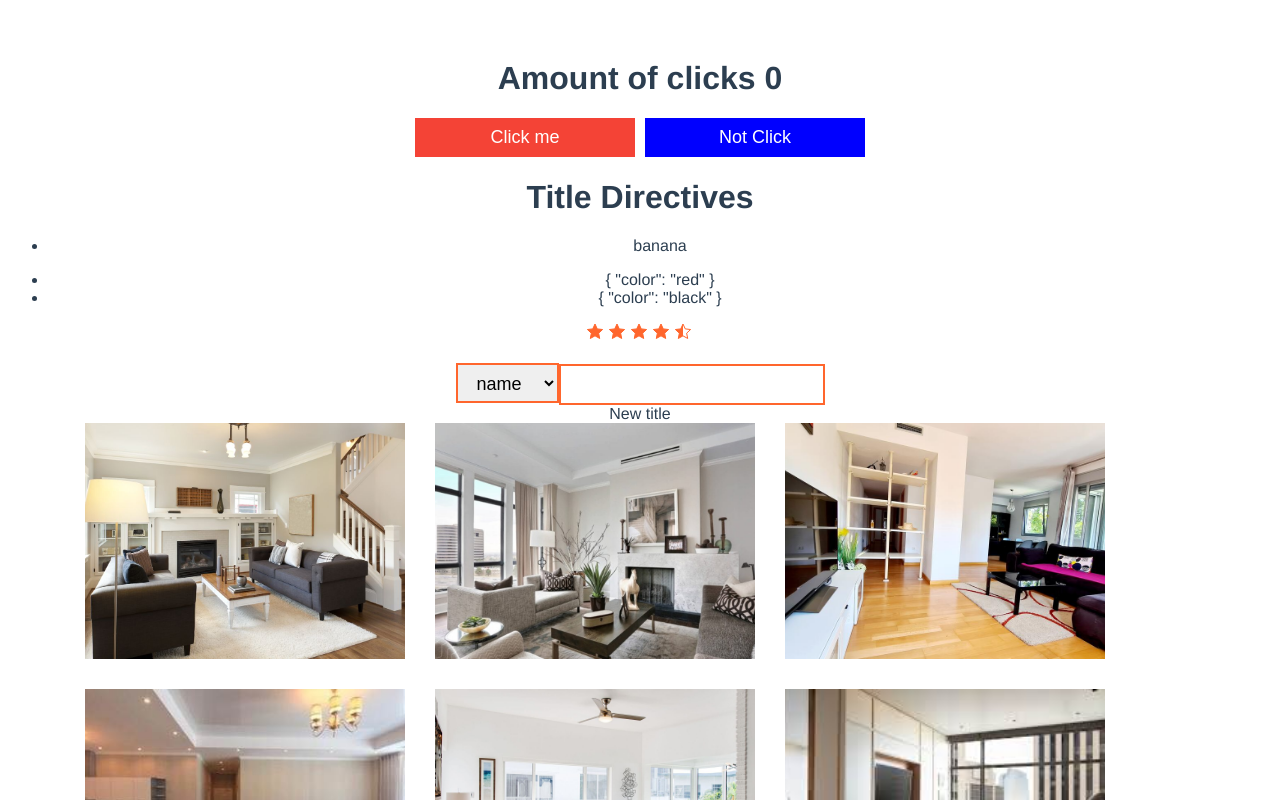
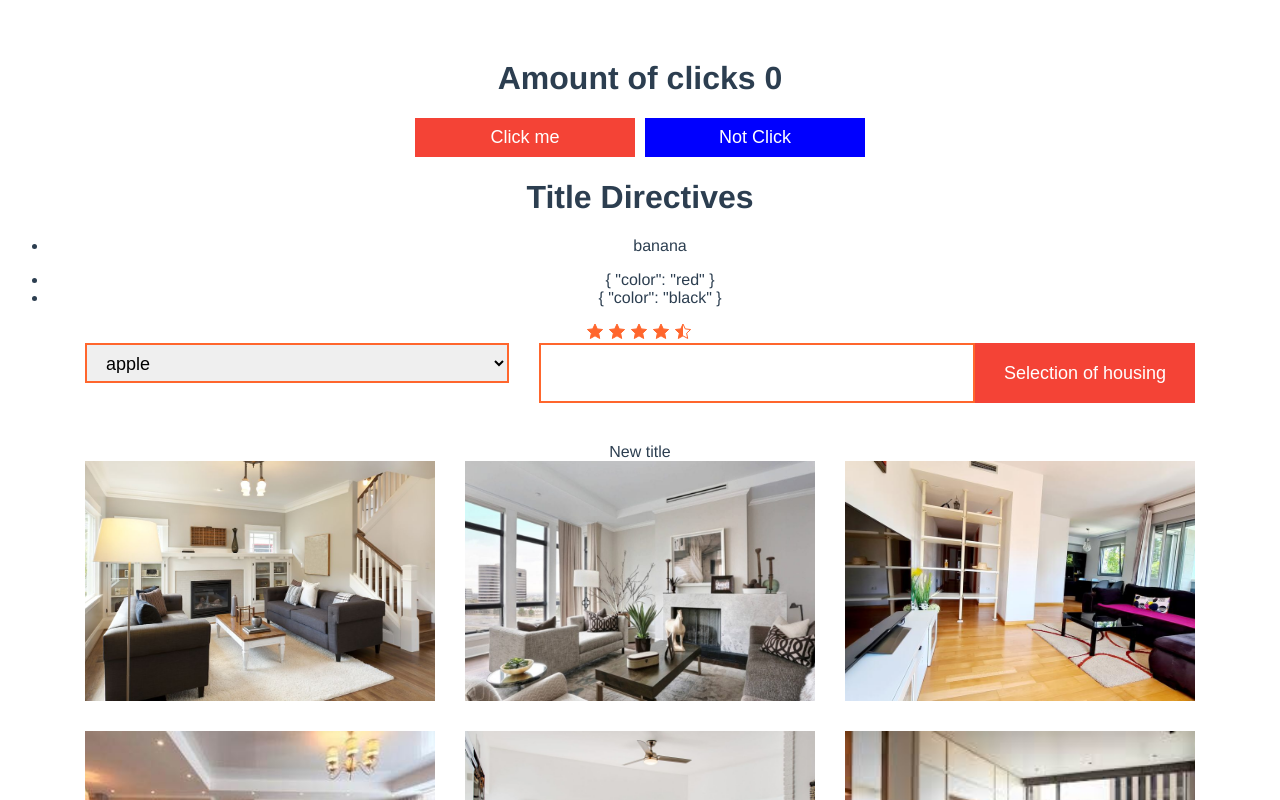
Before and after one commit to Taras-Roboteckyi/Vue-CLI_first-app, a Vue app: page / in a window 1280 px wide. Shown: the top 800 px of the page. Built offline with nearby package versions, Linux system fonts and the light colour scheme.

Commit message:
add styled to form apartments

```diff
--- a/src/App.vue
+++ b/src/App.vue
@@ -1,13 +1,15 @@
 <template>
-  <div :id="$style.app">
+  <div id="app">
     <h1>{{ title }}</h1>
     <ButtonClick @click="increment">Click me</ButtonClick>
     <ButtonClick outlined>Not Click</ButtonClick>
     <DirectivesTest />
     <StarRating :rating="4.5" />
-    <h2>{{ text }}</h2>
-    <CustomSelect :items="['name', 'label', 'salary']" />
-    <CustomInput v-model="text" />
+
+    <Container>
+      <ApartmentFilterForm class="apartments-filter" />
+    </Container>
+
     <ApartmentsList :items="apartments">
 
       <template v-slot:title>New title</template>
@@ -22,19 +24,20 @@
 
 <script>
 
-import ButtonClick from "./components/Button.vue";
+import ButtonClick from "./components/shared/Button.vue";
 import DirectivesTest from "./components/DirectivesTest.vue";
 import StarRating from "./components/StarRating.vue";
 import ApartmentsList from "./components/apartment/ApartmentsList.vue";
 import apartments from "./components/apartment/apartments";
 import ApartmentsItem from "./components/apartment/ApartmentsItem.vue"
-import CustomInput from "./components/shared/CustomInput.vue";
-import CustomSelect from "./components/shared/CustomSelect.vue";
+import ApartmentFilterForm from "./components/apartment/ApartmentFilterForm.vue";
+import Container from "./components/shared/Container.vue";
+
 
 export default {
 
   name: "App",
-  components: { ButtonClick, DirectivesTest, StarRating, ApartmentsList, ApartmentsItem, CustomInput, CustomSelect },
+  components: { ButtonClick, DirectivesTest, StarRating, ApartmentsList, ApartmentsItem, ApartmentFilterForm, Container },
   data() {
     return { apartments, amountOfClicks: 0, text: '' }
   },
@@ -54,9 +57,9 @@ export default {
 };
 </script>
 
-<style module>
+<style  lang="scss" scoped>
 #app {
-  font-family: Avenir, Helvetica, Arial, sans-serif;
+  font-family: Montserrat, Helvetica, Arial, sans-serif;
   -webkit-font-smoothing: antialiased;
   -moz-osx-font-smoothing: grayscale;
   text-align: center;
@@ -73,4 +76,8 @@ export default {
     box-sizing: inherit;
   } */
 }
+
+.apartments-filter {
+  margin-bottom: 40px;
+}
 </style>
--- a/src/components/apartment/ApartmentFilterForm.vue
+++ b/src/components/apartment/ApartmentFilterForm.vue
@@ -1,18 +1,32 @@
 <template>
-    <form>
-        <CustomSelect />
+    <form class="form">
+        <CustomSelect :items="['apple', 'kiwi', 'banana']" class="form-select" />
         <CustomInput />
+        <SubmitButton class="form-submit">Selection of housing</SubmitButton>
     </form>
 </template>
 
 <script>
 import CustomInput from '../shared/CustomInput.vue';
 import CustomSelect from '../shared/CustomSelect.vue';
+import SubmitButton from '../shared/Button.vue'
 
 export default {
-    components: { CustomSelect, CustomInput }
+    components: { CustomSelect, CustomInput, SubmitButton }
 
 }
 </script>
 
-<style lang="scss" scoped></style>
+<style lang="scss" scoped>
+.form {
+    display: flex;
+
+    &-select {
+        margin-right: 30px;
+    }
+
+    &-submit {
+        margin-left: auto;
+    }
+}
+</style>
--- a/src/components/apartment/ApartmentsItem.vue
+++ b/src/components/apartment/ApartmentsItem.vue
@@ -55,7 +55,7 @@ export default {
 <style lang="scss" scoped>
 .apartments-item {
   position: relative;
-  max-width: 350px;
+  width: 33.333%;
   padding: 0 15px;
   margin-bottom: 30px;
 
--- a/src/components/shared/CustomInput.vue
+++ b/src/components/shared/CustomInput.vue
@@ -21,6 +21,8 @@ export default {
 
 .custom-input {
     min-height: 40px;
+    min-width: 220px;
+    width: 100%;
     border: 2px solid $main-color;
     font-size: 18px;
     outline: none;
--- a/src/components/shared/CustomSelect.vue
+++ b/src/components/shared/CustomSelect.vue
@@ -38,11 +38,15 @@ export default {
 
 .custom-select {
     height: 40px;
+    min-width: 220px;
+    width: 100%;
+
     border: 2px solid $main-color;
     font-size: 18px;
     outline: none;
     padding: 8px 15px;
     cursor: pointer;
     display: inline-block;
+
 }
 </style>
```
Also changed, not shown: src/components/shared/Button.vue (renamed from src/components/Button.vue).
